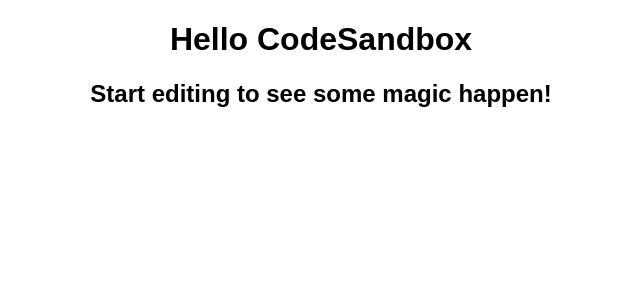
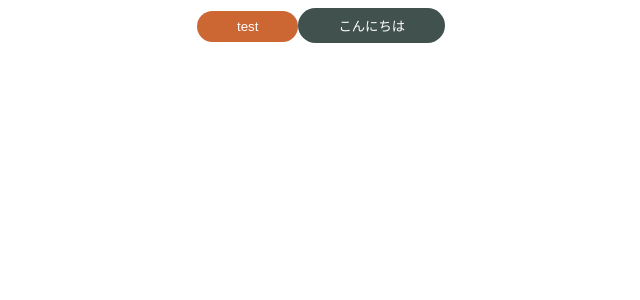
Before and after one commit to hiroharu8864/homepageDemo, a React (Create React App) app: page / in a window 1280 px wide. Shown: the top 300 px of the page, without its empty margins (319-959 px from the left). Built offline with nearby package versions, Linux system fonts and the light colour scheme.

Commit message:
add some atoms

```diff
--- a/src/App.tsx
+++ b/src/App.tsx
@@ -1,10 +1,12 @@
 import "./styles.css";
+import { PrimaryButton } from "./components/atoms/button/PrimaryButton";
+import { SecondaryButton } from "./components/atoms/button/SecondaryButton";
 
 export default function App() {
   return (
     <div className="App">
-      <h1>Hello CodeSandbox</h1>
-      <h2>Start editing to see some magic happen!</h2>
+      <PrimaryButton>test</PrimaryButton>
+      <SecondaryButton>こんにちは</SecondaryButton>
     </div>
   );
 }
--- /dev/null
+++ b/src/components/atoms/button/PrimaryButton.jsx
@@ -0,0 +1,20 @@
+import styled from "styled-components";
+
+export const PrimaryButton = (props) => {
+  const { children } = props;
+
+  return <SButton>{children}</SButton>;
+};
+
+const SButton = styled.button`
+  background-color: #cc6633;
+  color: #ffffff;
+  padding: 8px 40px;
+  border: none;
+  border-radius: 1000px;
+  outline: none;
+  &:hover {
+    cursor: pointer;
+    opacity: 0.7;
+  }
+`;
--- /dev/null
+++ b/src/components/atoms/button/SecondaryButton.jsx
@@ -0,0 +1,20 @@
+import styled from "styled-components";
+
+export const SecondaryButton = (props) => {
+  const { children } = props;
+
+  return <SButton>{children}</SButton>;
+};
+
+const SButton = styled.button`
+  background-color: #40514e;
+  color: #ffffff;
+  padding: 8px 40px;
+  border: none;
+  border-radius: 1000px;
+  outline: none;
+  &:hover {
+    cursor: pointer;
+    opacity: 0.7;
+  }
+`;
```
Also changed, not shown: package.json (+4 -7 lines).
